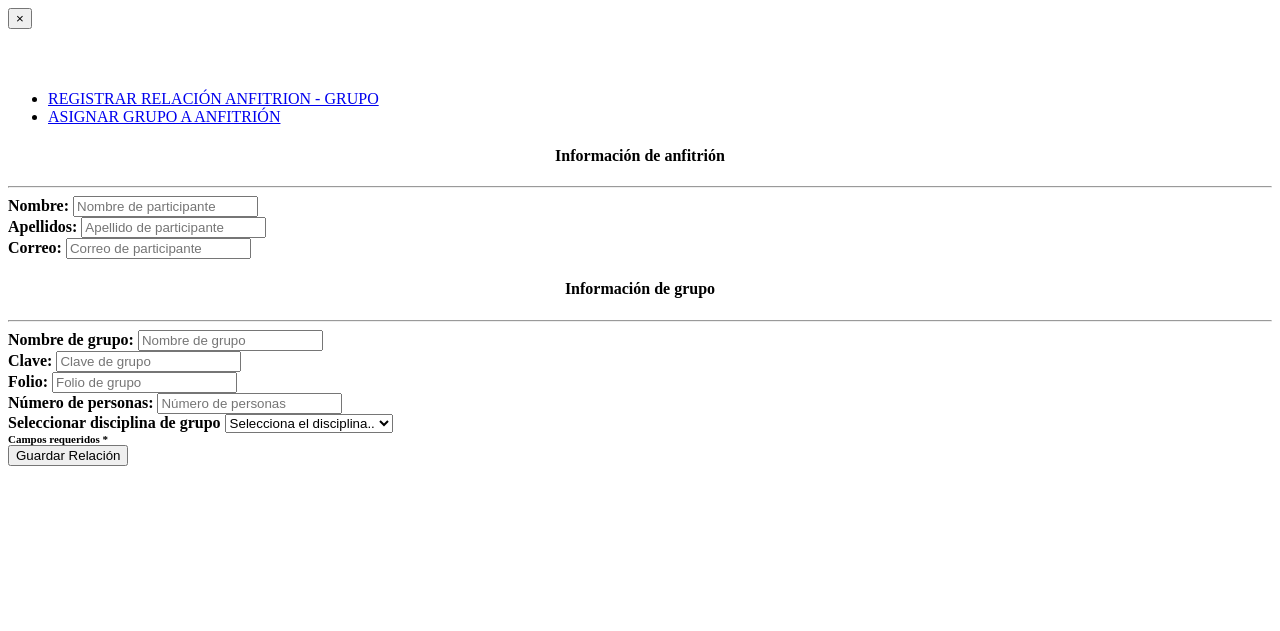
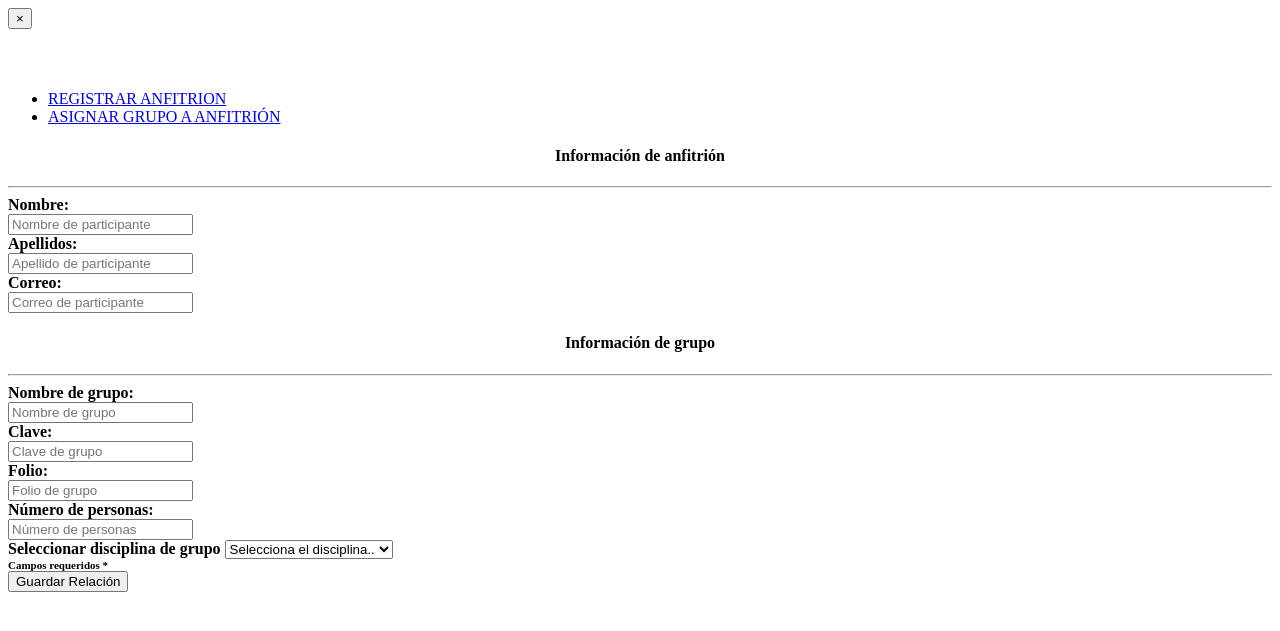
Before and after one commit to 190697/prueba, a PHP site: page /vista/grupo/form_persona.php in a window 1280 px wide. Shown: the top 631 px of the page. Run offline with PHP 8.4, Linux system fonts and the light colour scheme; the template is opened without the code that fills it, so the values that code supplies are empty.

Commit message:
modulo anf-gupo imagenes

```diff
--- a/js/personas.js
+++ b/js/personas.js
@@ -52,13 +52,15 @@
         });
         }
 
-        function validarInput(boton){
+        function validarInput(boton,spa){
             $id=boton.id;
+            $idS=spa;
             if($("#"+$id).val().length == 0){
                 $("#"+$id).css("border-color","red");
 
-                /*$("#spa").html("<span>no</span>");*/
+                $("#"+$id+"Esp").html("<span><img src='./images/incorrect.png' width='10' height='10'></span>");
             }else{
+                $("#"+$id+"Esp").html("<span><img src='./images/correct.png' width='10' height='10'></span>");
                $("#"+$id).css("border-color","green");
             }
         }
--- a/vista/grupo/form_persona.php
+++ b/vista/grupo/form_persona.php
@@ -15,14 +15,14 @@
         <div class="modal-content">
             <div class="modal-header">
                 <button type="button" class="close" data-dismiss="modal">&times;</button>
-                <h4 class="modal-title text-center"><font color="white">Registrar/editar participantes</font></h4>
+                <h4 class="modal-title text-center"><font color="white">REGISTRAR RELACIÓN ANFITRION - GRUPO</font></h4>
             </div>
             <div class="modal-body">
                 <ul class="nav nav-tabs">
-                    <li class="active"><a data-toggle="tab" href="#anfitrion">REGISTRAR RELACIÓN ANFITRION - GRUPO</a></li>
+                    <li class="active"><a data-toggle="tab" href="#anfitrion">REGISTRAR ANFITRION</a></li>
                     <li><a data-toggle="tab" href="#grupo">ASIGNAR GRUPO A ANFITRIÓN</a></li>
                 </ul>
-                <form role="form" id="formGroup" id="accion" name="accion" value="1">
+                <form role="form" id="formGroup" method="post" id="accion" name="accion" value="1">
                     <input type="hidden" id="accion" name="accion" value="1"/>
                     <div class="tab-content">
                         <div id="anfitrion"  class="tab-pane fade in active">
@@ -33,17 +33,20 @@
                                             <h4>Información de anfitrión</h4>
                                             <hr>
                                         </div>
-                                        <div class="form-group">
                                         <b>Nombre:</b>
-                                            <input class="form-control"id="txtNombreP" name="txtNombreP" type="text" placeholder="Nombre de participante" onblur="validarInput(this)"/><span id="spa" name="spa"></span>
+                                        <div class="input-group">
+                                            <input class="form-control"id="txtNombreP" name="txtNombreP" type="text" placeholder="Nombre de participante" onblur="validarInput(this)"/>
+                                            <span class="input-group-addon"  id="txtNombrePEsp"></span>
                                         </div>
-                                        <div class="form-group">
                                         <b>Apellidos:</b>
+                                        <div class="input-group">
                                             <input class="form-control" id="txtApP" name="txtApP" type="text" onblur="validarInput(this)"  placeholder="Apellido de participante" />
+                                            <span class="input-group-addon"  id="txtApPEsp"></span>
                                         </div>
-                                        <div class="form-group">
                                         <b>Correo:</b>
+                                        <div class="input-group">
                                             <input class="form-control" id="txtCorreP" name="txtCorreP" onblur="validarInput(this)" type="text" placeholder="Correo de participante" />
+                                            <span class="input-group-addon"  id="txtCorrePEsp"></span>
                                         </div>
                                         <!---->
                                     </div>
@@ -51,7 +54,6 @@
                             </div>
                         </div>
                         <div id="grupo"  class="tab-pane fade">
-                            <input type="hidden" id="idCotizacion" name="idCotizacion" value="<?= $model[0]["idAnfitrion"] ?>"/>
                             <div class="row">
                                 <div class="col-md-12">
                                     <div class="col-md-12">
@@ -59,21 +61,25 @@
                                             <h4>Información de grupo</h4>
                                             <hr>
                                         </div>
-                                        <div class="form-group">
                                         <b>Nombre de grupo:</b>
+                                        <div class="input-group">
                                             <input class="form-control"id="txtNombreG" onblur="validarInput(this)" name="txtNombreG" type="text" placeholder="Nombre de grupo" />
+                                            <span class="input-group-addon"  id="txtNombreGEsp"></span>
                                         </div>
-                                        <div class="form-group">
                                         <b>Clave:</b>
+                                        <div class="input-group">
                                             <input class="form-control" id="txtClave" onblur="validarInput(this)" name="txtClave" type="text"  placeholder="Clave de grupo" />
+                                            <span class="input-group-addon"  id="txtClaveEsp"></span>
                                         </div>
-                                        <div class="form-group">
                                         <b>Folio:</b>
+                                        <div class="input-group">
                                             <input class="form-control" id="txtFolio" name="txtFolio" onblur="validarInput(this)" type="text" placeholder="Folio de grupo" />
+                                            <span class="input-group-addon"  id="txtFolioEsp"></span>
                                         </div>
-                                        <div class="form-group">
                                         <b>Número de personas:</b>
+                                        <div class="input-group">
                                             <input class="form-control" id="txtNumP" name="txtNumP" onblur="validarInput(this)" type="number" placeholder="Número de personas" />
+                                            <span class="input-group-addon"  id="txtNumPEsp"></span>
                                         </div>
                                         <div class="form-group">
                                             <b>Seleccionar disciplina de grupo</b>
```
Also changed, not shown: vista/grupo/grupos.php (+2 -7 lines), images/correct.png (added), images/incorrect.png (added). Lines whose indentation alone changed are shown as unchanged.
